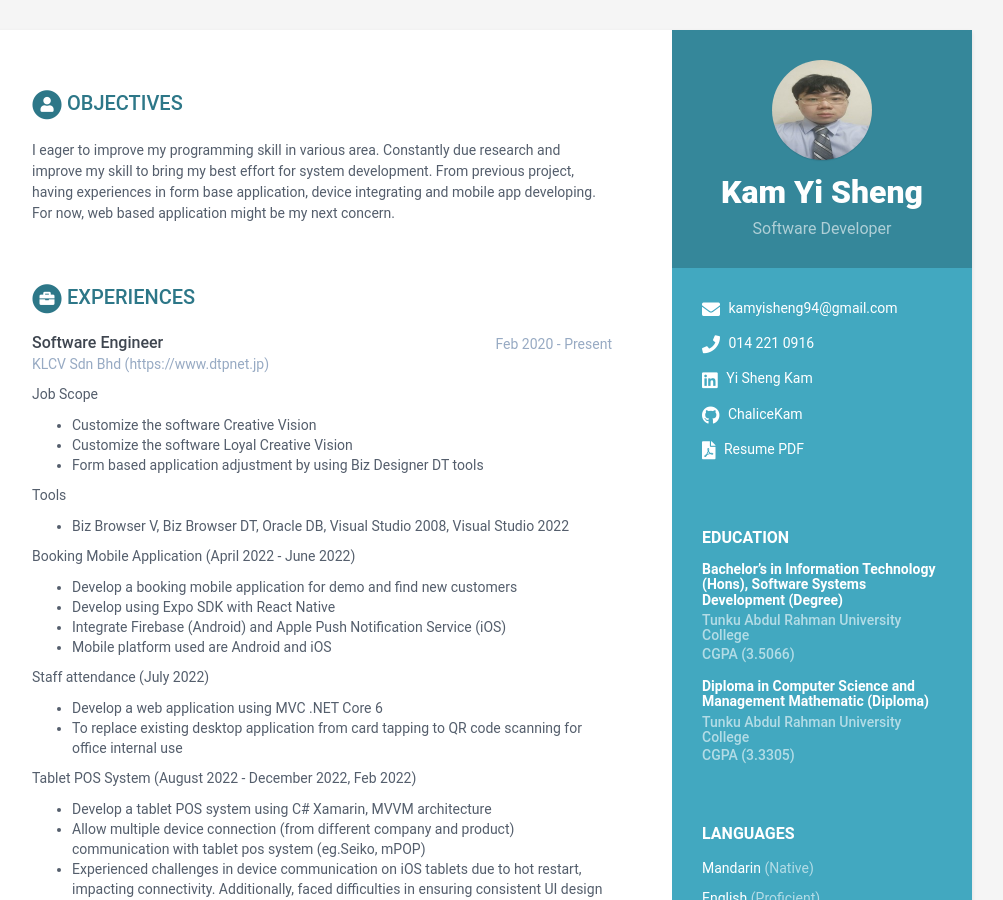
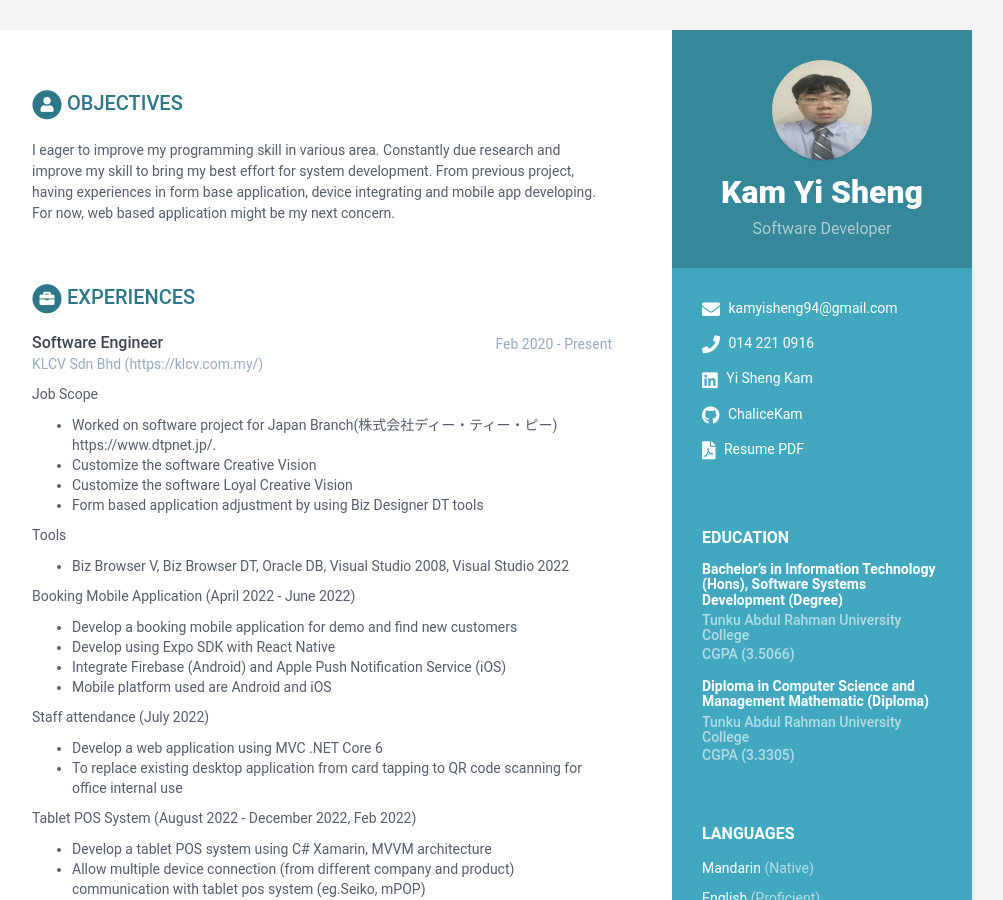
Before and after one commit to ChaliceKam/chalicekam.github.io, a Jekyll site: the page built from index.html, in a window 1280 px wide and 900 px high. Shown: the whole window, without its empty margins (168-1171 px from the left). Built offline with Jekyll 4.4.1, drawn with Linux system fonts in a browser that asks for light colours.

Commit message:
Update data.yml

```diff
--- a/_data/data.yml
+++ b/_data/data.yml
@@ -65,9 +65,11 @@ education:
 experiences:
     - role: Software Engineer
       time: Feb 2020 - Present
-      company: KLCV Sdn Bhd (https://www.dtpnet.jp)
+      company: KLCV Sdn Bhd (https://klcv.com.my/)
       details: |
         Job Scope
+        - Worked on software project for Japan Branch(株式会社ディー・ティー・ピー)
+          https://www.dtpnet.jp/.
         - Customize the software Creative Vision
         - Customize the software Loyal Creative Vision
         - Form based application adjustment by using Biz Designer DT tools
```
